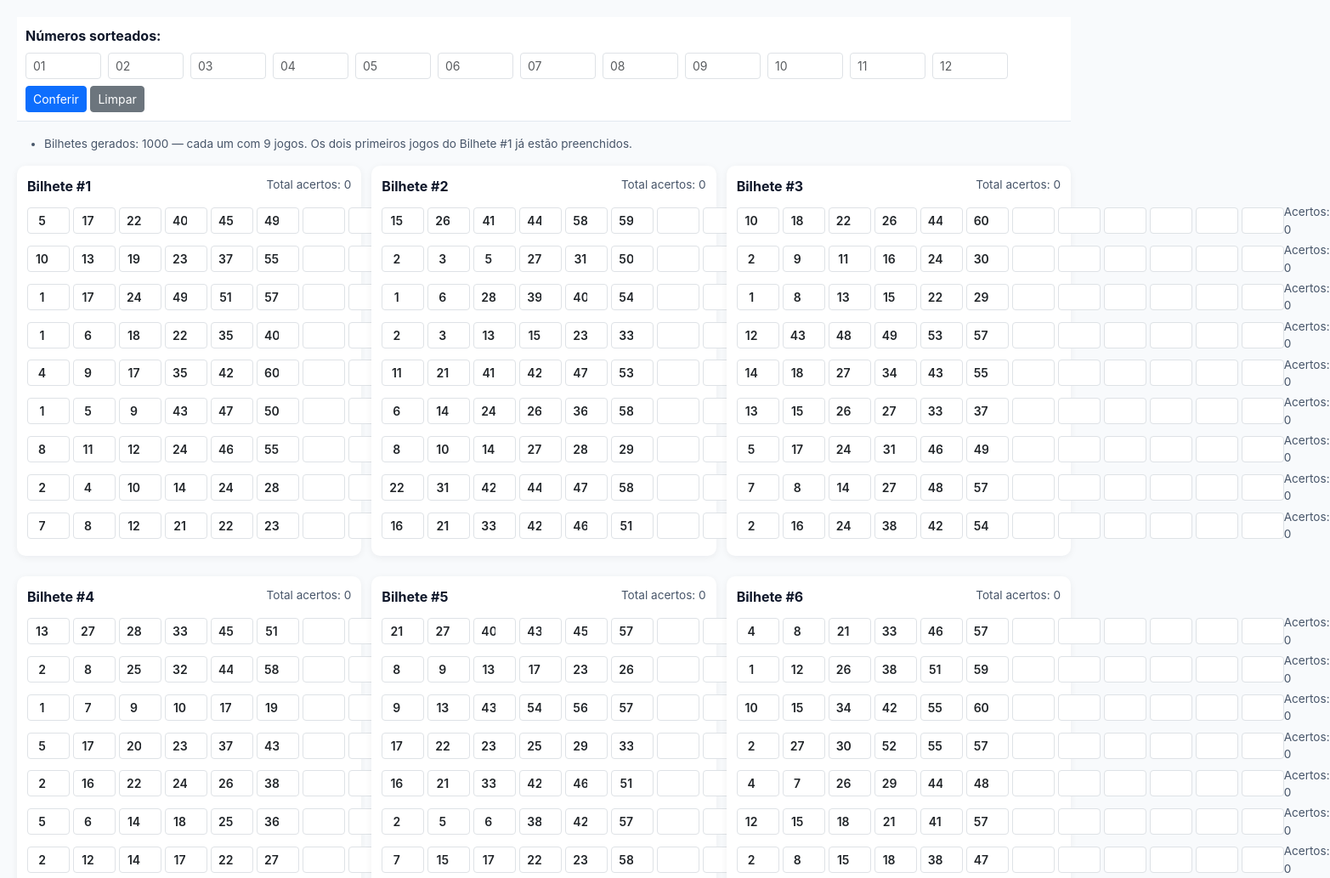
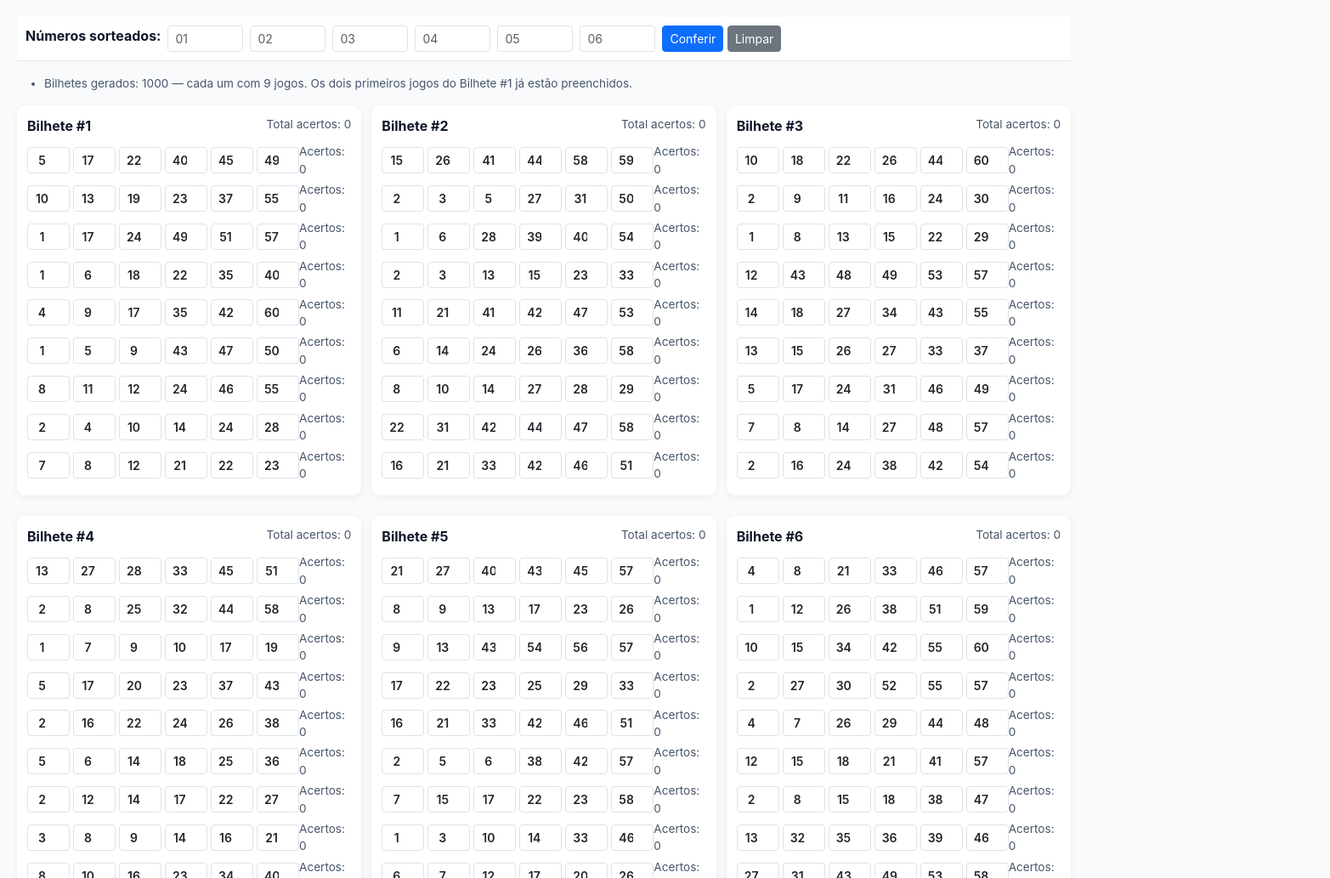
Before and after one commit to YoriOliveira/Mega2025.01, a plain HTML site: page index.html in a window 1280 px wide. Shown: the top 1033 px of the page at 85% size, 1565 px wide, since content can reach past the window. Drawn offline with nearby package versions, Linux system fonts and the light colour scheme.

Commit message:
Update index.html

```diff
--- a/index.html
+++ b/index.html
@@ -32,12 +32,6 @@
           <input class="form-control form-control-sm draw" type="number" min="1" max="60" placeholder="04">
           <input class="form-control form-control-sm draw" type="number" min="1" max="60" placeholder="05">
           <input class="form-control form-control-sm draw" type="number" min="1" max="60" placeholder="06">
-          <input class="form-control form-control-sm draw" type="number" min="1" max="60" placeholder="07">
-          <input class="form-control form-control-sm draw" type="number" min="1" max="60" placeholder="08">
-          <input class="form-control form-control-sm draw" type="number" min="1" max="60" placeholder="09">
-          <input class="form-control form-control-sm draw" type="number" min="1" max="60" placeholder="10">
-          <input class="form-control form-control-sm draw" type="number" min="1" max="60" placeholder="11">
-          <input class="form-control form-control-sm draw" type="number" min="1" max="60" placeholder="12">
         </div>
       </div>
       <div class="col-auto">
@@ -463,7 +457,7 @@
         row.className = 'd-flex align-items-center justify-content-between mb-1';
 
         let inputs = '';
-        for(let n=0;n<12;n++)
+        for(let n=0;n<6;n++)
           inputs += `<input type='number' min='1' max='60' class='form-control form-control-sm num-input'>`;
 
         row.innerHTML = `
```
